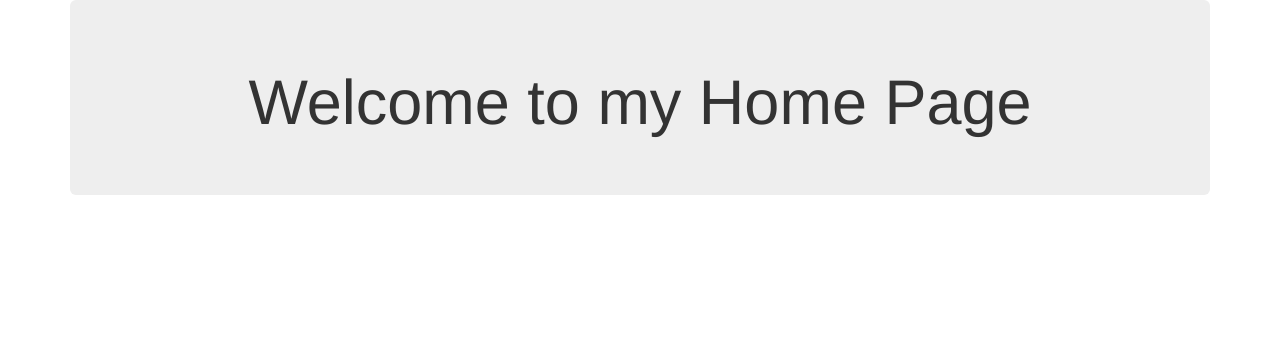
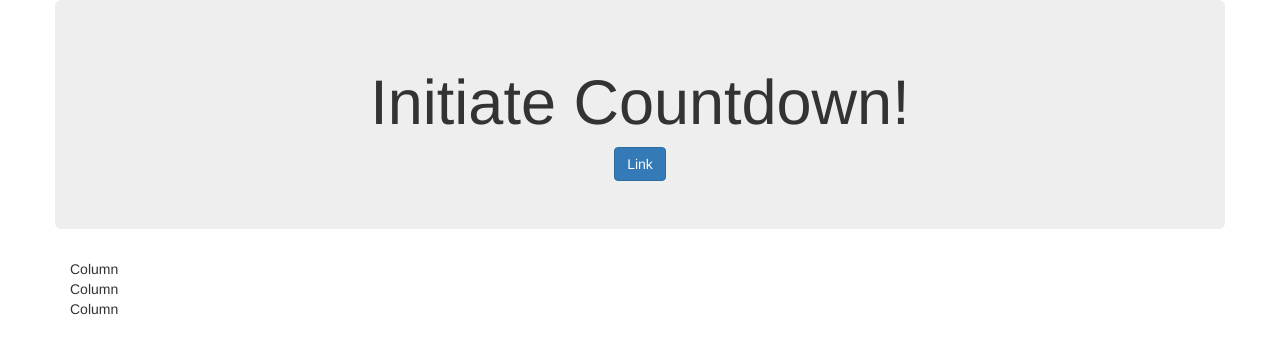
Before and after one commit to awesomepack/web-scrape, a Flask app: page / in a window 1280 px wide. Shown: the top 354 px of the page. Run offline with Flask 2, Linux system fonts and the light colour scheme; some libraries are stand-ins or nearby versions.

Commit message:
Added link button to HTML page | Need to set up skeleton structure for the scraped title and summary

```diff
--- a/Mars_Mission/app.py
+++ b/Mars_Mission/app.py
@@ -12,7 +12,7 @@ mongo = PyMongo(app , uri = "mongodb://localhost:27017/scrape_app")
 # / will serve as landing page
 @app.route('/')
 def root():
-    return render_template("index.html" , text = "Welcome to my Home Page")
+    return render_template("index.html" , text = "Initiate Countdown!" )
 
 
 # /scrape will extract data from websites and store as dictionary for loading in mongo db
--- a/Mars_Mission/template/index.html
+++ b/Mars_Mission/template/index.html
@@ -10,14 +10,44 @@
 </head>
 
 <body>
+
+  <!-- Container for the jumbotron and scrape button objects -->
   <div class="container">
 
-    <div class="jumbotron text-center">
-      <!-- Render our data -->
-      <h1>{{ text }}</h1>
-    </div>
+    <div class = "row">
+
+      <div class = 'Col-12'>
+
+        <div class="jumbotron text-center">
+          <!-- Render our data -->
+          <h1>{{ text }}</h1>
+
+          <a class="btn btn-primary" href="/scrape" role="button">Link</a>
+
+          </div>
+
+      </div>
 
   </div>
+
+
+
 </body>
 
 </html>
+
+
+
+<div class="container">
+  <div class="row">
+    <div class="col">
+      Column
+    </div>
+    <div class="col">
+      Column
+    </div>
+    <div class="col">
+      Column
+    </div>
+  </div>
+</div>
```
